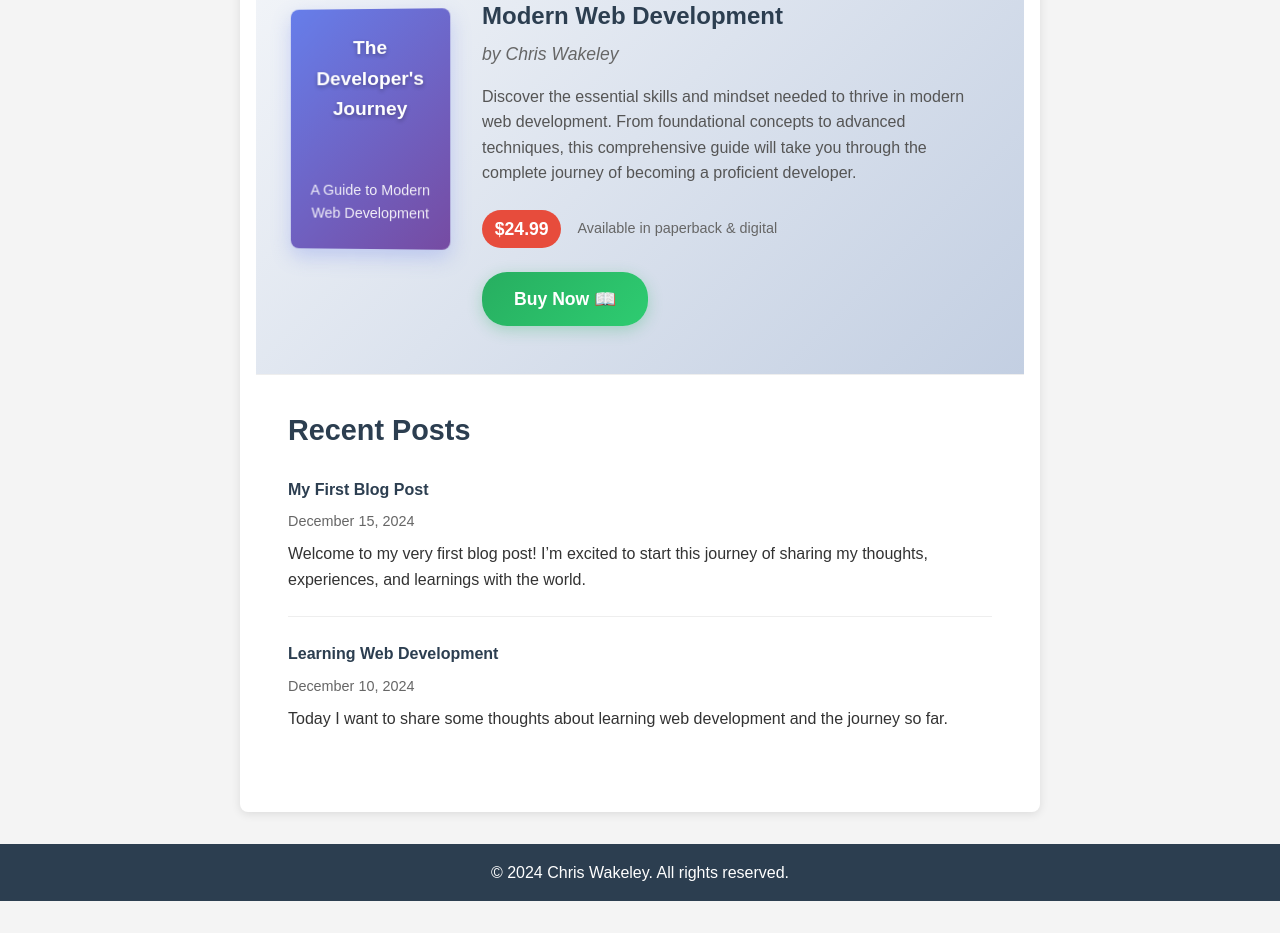
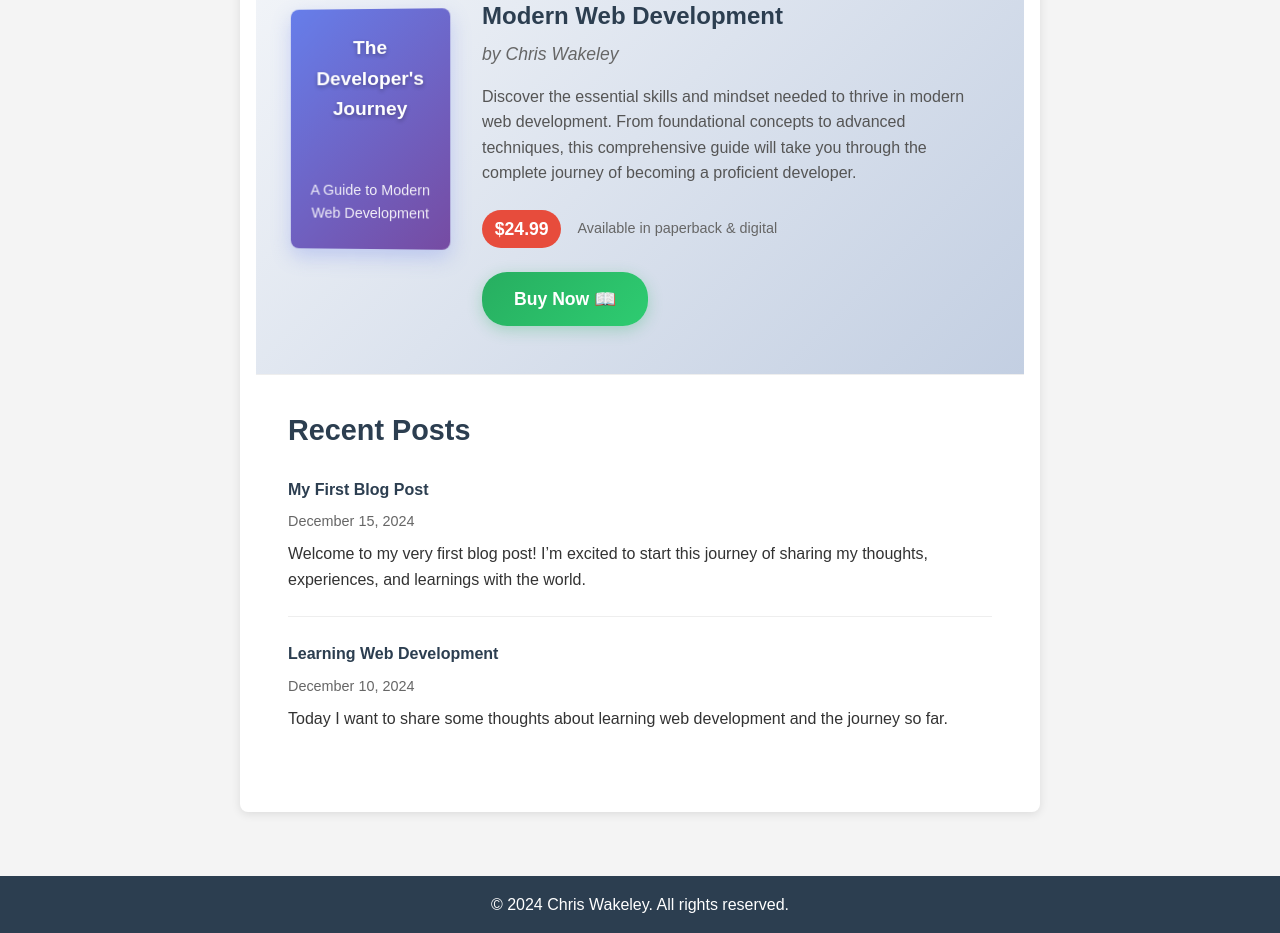
Before and after one commit to chriswakeley/test-blog, a Jekyll site: the page built from index.md, in a window 1280 px wide and 1400 px high, scrolled down 87 px. Shown: the part 467-1400 px from the top of the window. Built offline with Jekyll 4.4.1, drawn with Linux system fonts in a browser that asks for light colours; before the commit the page ends 1455 px from its top, so only the background shows below that.

Commit message:
Fix sticky footer by adjusting flexbox layout
- Make main-content a flex container with flex-direction: column
- Apply flex: 1 directly to main element for proper height
- Remove margin-top: auto from footer and add margin-top: 2rem
- This ensures proper flex behavior while maintaining design

```diff
--- a/assets/css/styles.css
+++ b/assets/css/styles.css
@@ -23,6 +23,8 @@
 
 .main-content {
     flex: 1;
+    display: flex;
+    flex-direction: column;
 }
 
 header {
@@ -71,6 +73,7 @@
 }
 
 main {
+    flex: 1;
     max-width: 800px;
     margin: 2rem auto;
     padding: 0 1rem;
@@ -264,7 +267,7 @@
     color: white;
     text-align: center;
     padding: 1rem;
-    margin-top: auto;
+    margin-top: 2rem;
 }
 
 /* Responsive design */
```
